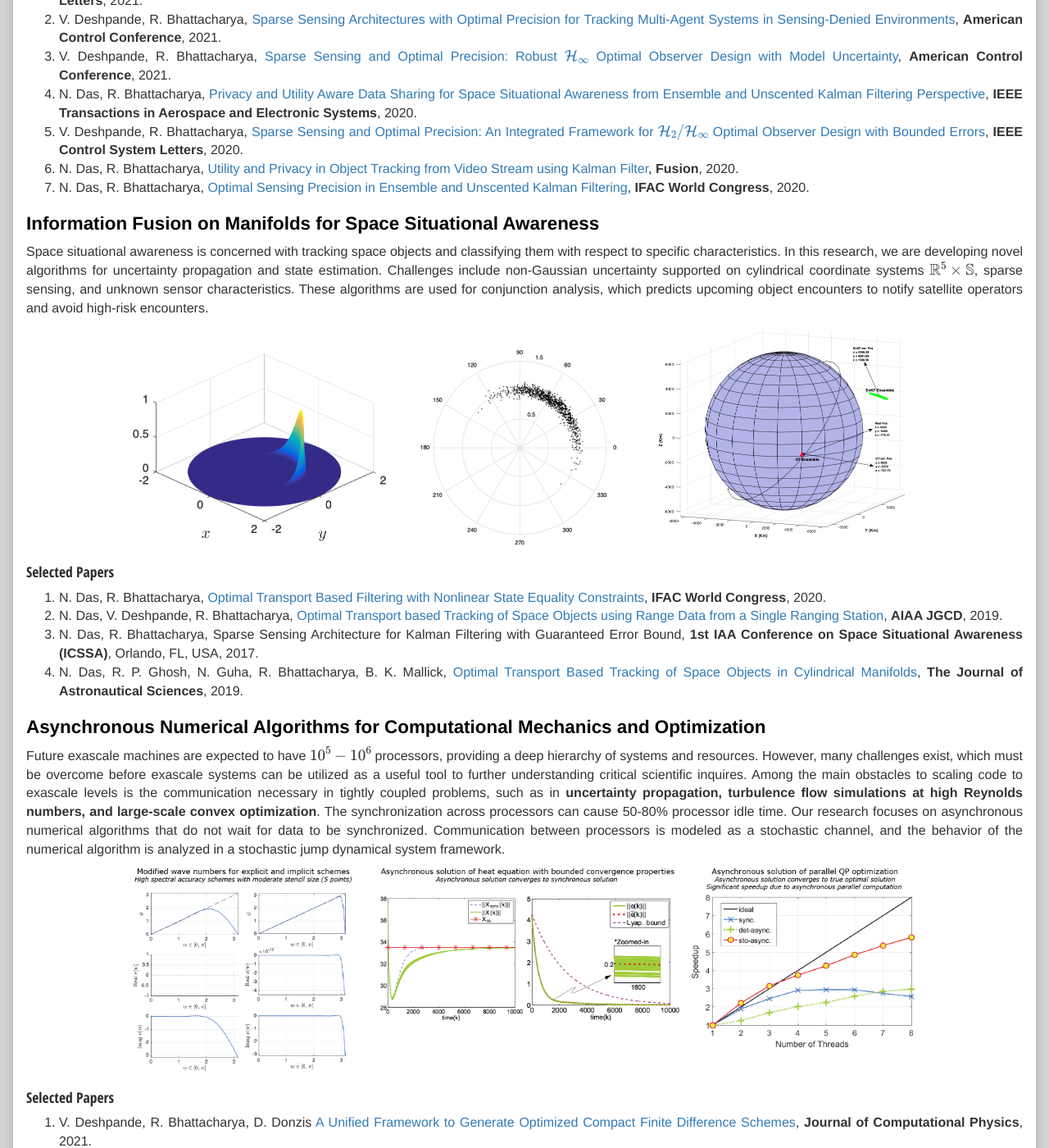
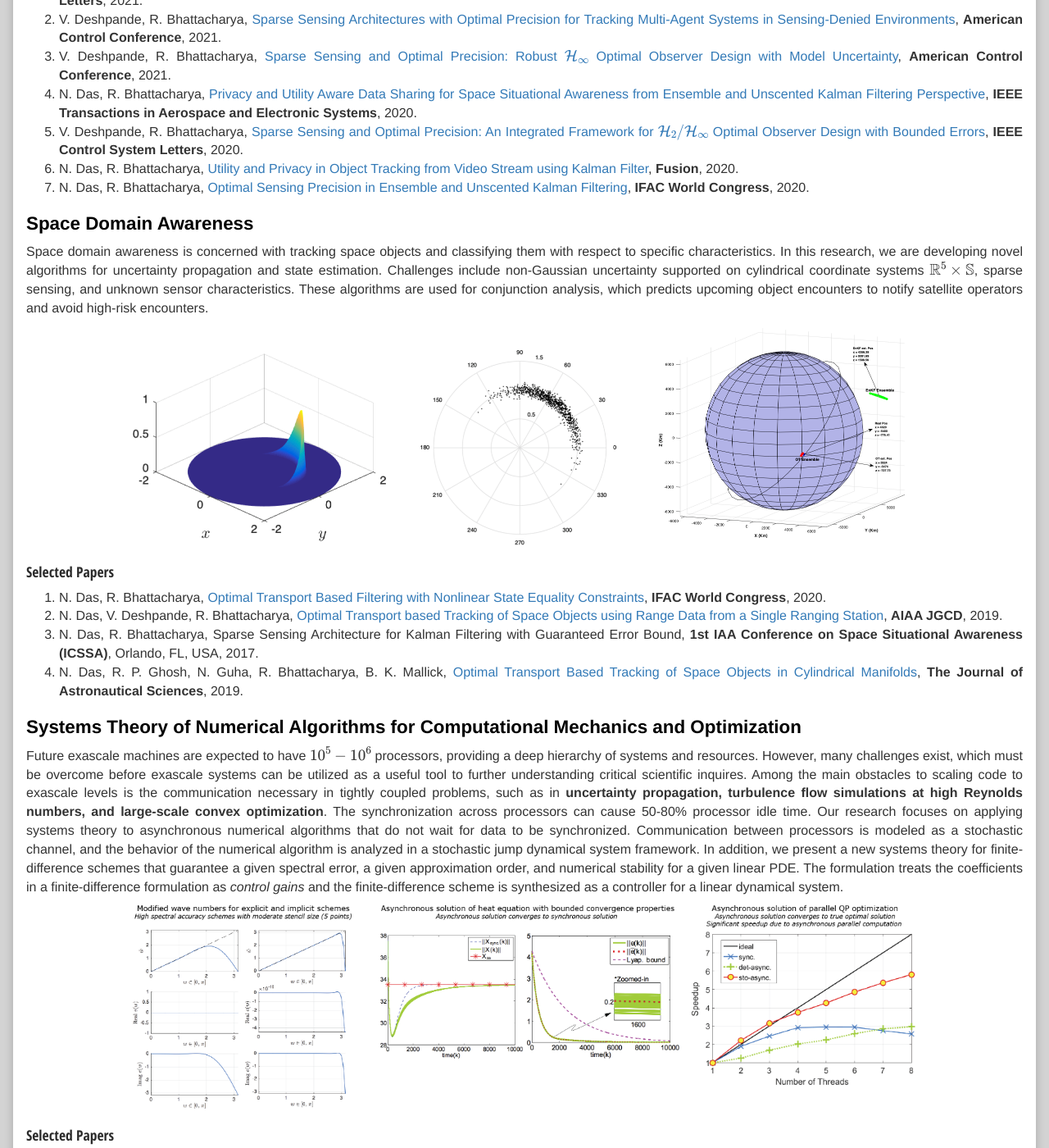
Before and after one commit to isrlab/isrlab.github.io, a Jekyll site: the page built from 01 index.md, in a window 1280 px wide and 1400 px high, scrolled down 1702 px. Shown: the whole window at 82% size. Built offline with Jekyll 4.4.1, drawn with Linux system fonts in a browser that asks for light colours; nearby versions of some CDN libraries.

Commit message:
Minor tweaks.

```diff
--- a/01 index.md
+++ b/01 index.md
@@ -8,11 +8,13 @@ permalink: /index.html
   <!-- Welcome to the Intelligent Systems Research Laboratory at Texas A&M University. We focus on information fusion and uncertainty quantification on manifolds, for estimation and control of nonlinear dynamical systems.  Below are highlights from our recent work. -->
 
 ## Certification of Autonomous Flight with Theory & Data Driven Machine Learning
+
 We expect Urban Air Mobility to rely more on autonomy than any other transportation sector, and consequently, it is critical to quantify their safe flight envelope accurately. Computational tools for critical analyses of the system, such as determining region-of-attraction, establishing local performance bounds, and identifying the largest uncertainty set for which robust performance is guaranteed, are necessary to establish trust in this increased autonomy. This research focuses on developing new formulations and algorithms for determining the region of attraction of uncertain nonlinear system dynamics with various gust models, establishing bounds on exogenous signal attenuations and quantifying the largest uncertainty set for which the control and estimation algorithms perform satisfactorily. These formulations incorporate simulation data (black box) and physics-derived vehicle dynamics, resulting in constrained PDEs in high dimensional space, which are solved using recent developments in scientific machine learning.
 
 <img class="mySlides" src="assets/images/sciml_vnv.png" style="display:block; margin:auto; width:100%;max-width:860px">
 
 ### Selected Papers
+
 1. V. Tadiparthi, R. Bhattacharya, [Estimating Invariant Sets using Physics-Informed Neural Networks](https://www.researchgate.net/publication/357558414_Estimating_Invariant_Sets_using_Physics-Informed_Neural_Networks), **AIAA SCITECH Forum**, 2022.
 1. V. Tadiparthi, R. Bhattacharya, [Data-driven Verification using Efficient Active Learning](https://www.researchgate.net/publication/357588868_Data-driven_Verification_using_Efficient_Active_Learning), **AIAA SCITECH Forum**, 2022.
 1. A. Halder, K. Lee, and R. Bhattacharya, [Optimal Transport Approach for Probabilistic Robustness Analysis of F-16 Controllers](https://arc.aiaa.org/doi/10.2514/1.G000386), **AIAA Journal of Guidance, Control, and Dynamics**, 2015.
@@ -25,17 +27,18 @@ We are interested in determining sparse architectures for control and estimation
 <img class="mySlides" src="assets/images/sparse_sensing.png" style="display:block; margin:auto; width:100%;max-width:1060px">
 
 ### Selected Papers
+
   1. V. Deshpande, R. Bhattacharya, K. Subbarao, [Sensor Placement with Optimal Precision for Temperature Estimation of Battery Systems](https://arxiv.org/pdf/2105.05976.pdf), **IEEE Control Systems Letters**, 2021.
   1. V. Deshpande, R. Bhattacharya, [Sparse Sensing Architectures with Optimal Precision for Tracking Multi-Agent Systems in Sensing-Denied Environments](https://arxiv.org/pdf/2103.00739.pdf), **American Control Conference**, 2021.
   1. V. Deshpande, R. Bhattacharya, [Sparse Sensing and Optimal Precision: Robust $$\mathcal{H}_\infty$$ Optimal Observer Design with Model Uncertainty](https://arxiv.org/pdf/2009.01930.pdf), **American Control Conference**, 2021.
   1. N. Das, R. Bhattacharya, [Privacy and Utility Aware Data Sharing for Space Situational Awareness from Ensemble and Unscented Kalman Filtering Perspective](https://arxiv.org/pdf/1912.03775.pdf), **IEEE Transactions in Aerospace and Electronic Systems**, 2020.
   1. V. Deshpande, R. Bhattacharya, [Sparse Sensing and Optimal Precision: An Integrated Framework for  $$\mathcal{H}_2/\mathcal{H}_\infty$$ Optimal Observer Design with Bounded Errors](https://arxiv.org/pdf/2003.10887.pdf), **IEEE Control System Letters**, 2020.
   1. N. Das, R. Bhattacharya, [Utility and Privacy in Object Tracking from Video Stream using Kalman Filter](https://arxiv.org/pdf/2006.08098.pdf), **Fusion**, 2020.
-  1.  N. Das, R. Bhattacharya, [Optimal Sensing Precision in Ensemble and Unscented Kalman Filtering](https://arxiv.org/pdf/2003.06003.pdf), **IFAC World Congress**, 2020.
+  1. N. Das, R. Bhattacharya, [Optimal Sensing Precision in Ensemble and Unscented Kalman Filtering](https://arxiv.org/pdf/2003.06003.pdf), **IFAC World Congress**, 2020.
 
-## Information Fusion on Manifolds for Space Situational Awareness
+## Space Domain Awareness
 
-Space situational awareness is concerned with tracking space objects and classifying them with respect to specific characteristics. In this research, we are developing novel algorithms for uncertainty propagation and state estimation. Challenges include non-Gaussian uncertainty supported on cylindrical coordinate systems $$\mathbb{R}^5\times\mathbb{S}$$, sparse sensing, and unknown sensor characteristics. These algorithms are used for conjunction analysis, which predicts upcoming object encounters to notify satellite operators and avoid high-risk encounters.
+Space domain awareness is concerned with tracking space objects and classifying them with respect to specific characteristics. In this research, we are developing novel algorithms for uncertainty propagation and state estimation. Challenges include non-Gaussian uncertainty supported on cylindrical coordinate systems $$\mathbb{R}^5\times\mathbb{S}$$, sparse sensing, and unknown sensor characteristics. These algorithms are used for conjunction analysis, which predicts upcoming object encounters to notify satellite operators and avoid high-risk encounters.
 
 <img class="mySlides" src="assets/images/ssa.png" style="display:block; margin:auto; width:100%;max-width:960px">
 
@@ -46,16 +49,16 @@ Space situational awareness is concerned with tracking space objects and classif
 1. N. Das, R. Bhattacharya, Sparse Sensing Architecture for Kalman Filtering with Guaranteed Error Bound, **1st IAA Conference on Space Situational Awareness (ICSSA)**, Orlando, FL, USA, 2017.
 1. N. Das, R. P. Ghosh, N. Guha, R. Bhattacharya, B. K. Mallick, [Optimal Transport Based Tracking of Space Objects in Cylindrical Manifolds](https://www.researchgate.net/publication/319357580_Optimal_Transport_Based_Tracking_of_Space_Objects_in_Cylindrical_Manifolds), **The Journal of Astronautical Sciences**, 2019.
 
-## Asynchronous Numerical Algorithms for Computational Mechanics and Optimization
+## Systems Theory of Numerical Algorithms for Computational Mechanics and Optimization
 
-Future exascale machines are expected to have $$10^5-10^6$$ processors, providing a deep hierarchy of systems and resources. However, many challenges exist, which must be overcome before exascale systems can be utilized as a useful tool to further understanding critical scientific inquires. Among the main obstacles to scaling code to exascale levels is the communication necessary in tightly coupled problems, such as in **uncertainty propagation, turbulence flow simulations at high Reynolds numbers, and large-scale convex optimization**. The synchronization across processors can cause 50-80% processor idle time. Our research focuses on asynchronous numerical algorithms that do not wait for data to be synchronized. Communication between processors is modeled as a stochastic channel, and the behavior of the numerical algorithm is analyzed in a stochastic jump dynamical system framework.
+Future exascale machines are expected to have $$10^5-10^6$$ processors, providing a deep hierarchy of systems and resources. However, many challenges exist, which must be overcome before exascale systems can be utilized as a useful tool to further understanding critical scientific inquires. Among the main obstacles to scaling code to exascale levels is the communication necessary in tightly coupled problems, such as in **uncertainty propagation, turbulence flow simulations at high Reynolds numbers, and large-scale convex optimization**. The synchronization across processors can cause 50-80% processor idle time. Our research focuses on applying systems theory to asynchronous numerical algorithms that do not wait for data to be synchronized. Communication between processors is modeled as a stochastic channel, and the behavior of the numerical algorithm is analyzed in a stochastic jump dynamical system framework. In addition, we present a new systems theory for finite-difference schemes that guarantee a given spectral error, a given approximation order, and numerical stability for a given linear PDE. The formulation treats the coefficients in a finite-difference formulation as *control gains* and the finite-difference scheme is synthesized as a controller for a linear dynamical system.
 
 <img class="mySlides" src="assets/images/async.png" style="display:block; margin:auto; width:100%;max-width:960px">
 
 ### Selected Papers
 
 1. V. Deshpande, R. Bhattacharya, D. Donzis [A Unified Framework to Generate Optimized Compact Finite Difference Schemes](https://arxiv.org/pdf/1912.07382.pdf), **Journal of Computational Physics**, 2021.
-1. K. Kumari, R. Bhattacharya, D. Donzis, [ A Unified Approach for Deriving Optimal Finite Differences](https://authors.elsevier.com/a/1ZodA_W0q~1ic), **Journal of Computational Physics**, 2019.
+1. K. Kumari, R. Bhattacharya, D. Donzis, [A Unified Approach for Deriving Optimal Finite Differences](https://authors.elsevier.com/a/1ZodA_W0q~1ic), **Journal of Computational Physics**, 2019.
 1. K. Lee, R. Bhattacharya, J. Dass, V. Sakuru, and R. Mahapatra, [A Relaxed Synchronization Approach for Solving Parallel Quadratic Programming Problems with Guaranteed Convergence](https://ieeexplore.ieee.org/document/7516014/), **IPDPS**, Chicago,2016.
 1. K. Lee and R. Bhattacharya, [On the Relaxed Synchronization for Massively Parallel Numerical Algorithms](https://www.researchgate.net/publication/301650726_On_the_Relaxed_Synchronization_for_Massively_Parallel_Numerical_Algorithms), **American Control Conference**, 2016.
 1. K. Lee, R. Bhattacharya, and V. Gupta, [A Switched Dynamical System Framework for Analysis of Massively Parallel Asynchronous Numerical Algorithms](https://www.researchgate.net/publication/273640349_A_Switched_Dynamical_System_Framework_for_Analysis_of_Massively_Parallel_Asynchronous_Numerical_Algorithms), **ACC**, 2015.
```
